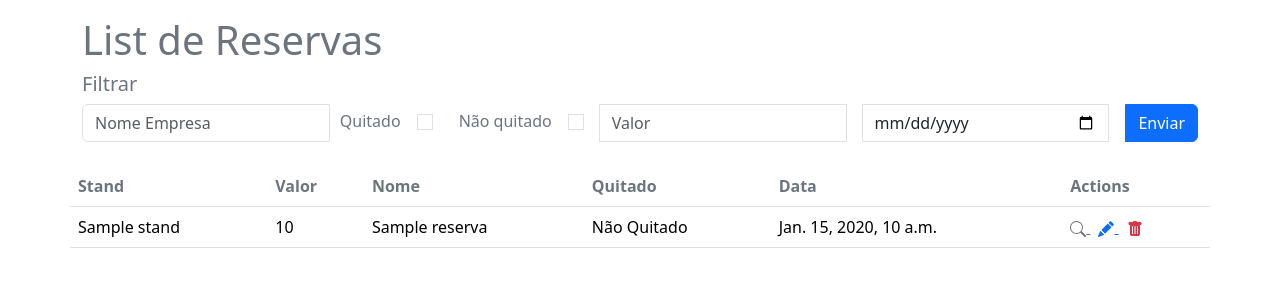
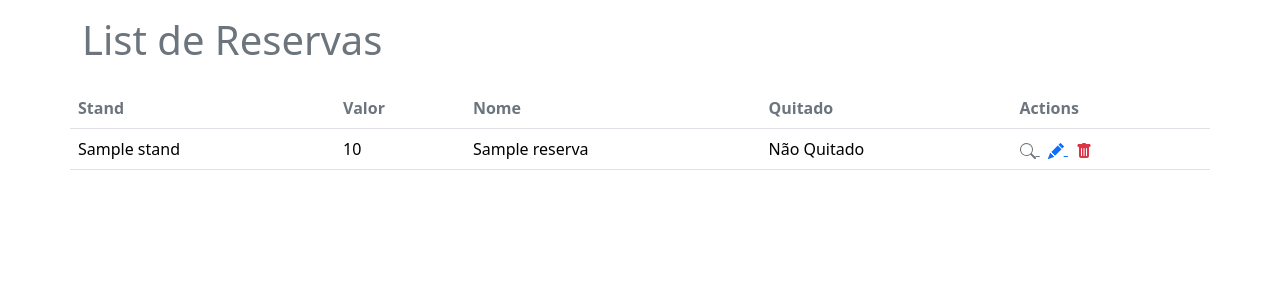
Before and after one commit to thiagomoraiis/reservas-finecap, a Django app: template reservas/templates/reservas/pages/index.html in a window 1280 px wide. Shown: the part 56-356 px from the top of the page. Run offline with Django 4.2, Linux system fonts and the light colour scheme; the template is opened without the code that fills it: most values are stand-ins (such as "Sample title", 1, 10 or a date in 2020); some libraries are stand-ins or nearby versions.

Commit message:
Voltando

```diff
--- a/reservas/admin.py
+++ b/reservas/admin.py
@@ -12,5 +12,5 @@ class ReservaAdmin(admin.ModelAdmin):
     list_display = (
         'stand', 'nome_empresa',
         'categoria_empresa', 'cnpj',
-        'quitado', 'date'
+        'quitado'
     )
--- a/reservas/models.py
+++ b/reservas/models.py
@@ -24,7 +24,6 @@ class Reserva(models.Model):
     )
     cnpj = models.CharField(max_length=18)
     quitado = models.BooleanField(default=False)
-    date = models.DateField(auto_now_add=True)
 
     def __str__(self) -> str:
         return self.nome_empresa
--- a/reservas/templates/reservas/pages/base.html
+++ b/reservas/templates/reservas/pages/base.html
@@ -30,7 +30,7 @@
                         <a class="nav-link text-white" aria-current="page" href="{% url 'index' %}">Home</a>
                     </li>
                     <li class="nav-item">
-                        <a class="nav-link text-white" href="{% url 'create-reserva' %}">Cadastrar</a>
+                        <a class="nav-link text-white" href="#">Cadastrar</a>
                     </li>
                     </ul>
                 </div>
--- a/reservas/templates/reservas/pages/index.html
+++ b/reservas/templates/reservas/pages/index.html
@@ -4,23 +4,6 @@
 {% block content %}
 <div class="container pt-3">
     <h1 class="text-secondary" >List de Reservas</h1>
-    <div class="row">
-
-      <h5 class="text-secondary">Filtrar</h5>
-      <form action="{% url 'index' %}" method="get">
-        <div class="input-group">
-          <input placeholder="Nome Empresa" type="text" name="search-name" class="form-control" value="">
-          <label for="search-payed-true" class="text-secondary" style="margin-top: 5px; margin-left: 10px;">Quitado</label>
-          <input id="search-payed-true" placeholder="Quitado" type="radio" name="search-payed" class="form-check-input mx-3" value="True" style="margin-top: 10px;">
-          <label for="search-payed-true" class="text-secondary" style="margin-top: 5px; margin-left: 10px;">Não quitado</label>
-          <input id="search-payed-false" placeholder="Quitado" type="radio" name="search-payed" class="form-check-input mx-3" value="False" style="margin-top: 10px;">
-          <input placeholder="Valor" type="text" name="search-value" class="form-control me-3" value="">
-          <input placeholder="Data" type="date" name="search-date" class="form-control" value="">
-          <button type="submit" class="btn btn-primary ms-3">Enviar</button>
-        </div>
-
-      </form>
-    </div>
     <div class="row mt-4">
         <table class="table align-middle mb-0 bg-white bt-4">
             <thead class="bg-light">
@@ -29,7 +12,6 @@
                 <th class="text-secondary">Valor</th>
                 <th class="text-secondary">Nome</th>
                 <th class="text-secondary">Quitado</th>
-                <th class="text-secondary">Data</th>
                 <th class="text-secondary">Actions</th>
               </tr>
             </thead>
@@ -51,9 +33,6 @@
                   {% else %}
                     Não Quitado
                   {% endif %}
-                </td>
-                <td>
-                  {{ i.date }}
                 </td>
                 <td>
                   <a href="{% url 'detail-reserva' i.id %}" class="text-secondary me-2">
```
Also changed, not shown: reservas/views.py (+1 -24 lines), db.sqlite3, reservas/migrations/0002_reserva_date.py (deleted), reservas/migrations/0003_alter_reserva_date.py (deleted), reservas/migrations/0004_alter_reserva_date.py (deleted), reservas/migrations/0005_alter_reserva_date.py (deleted).
